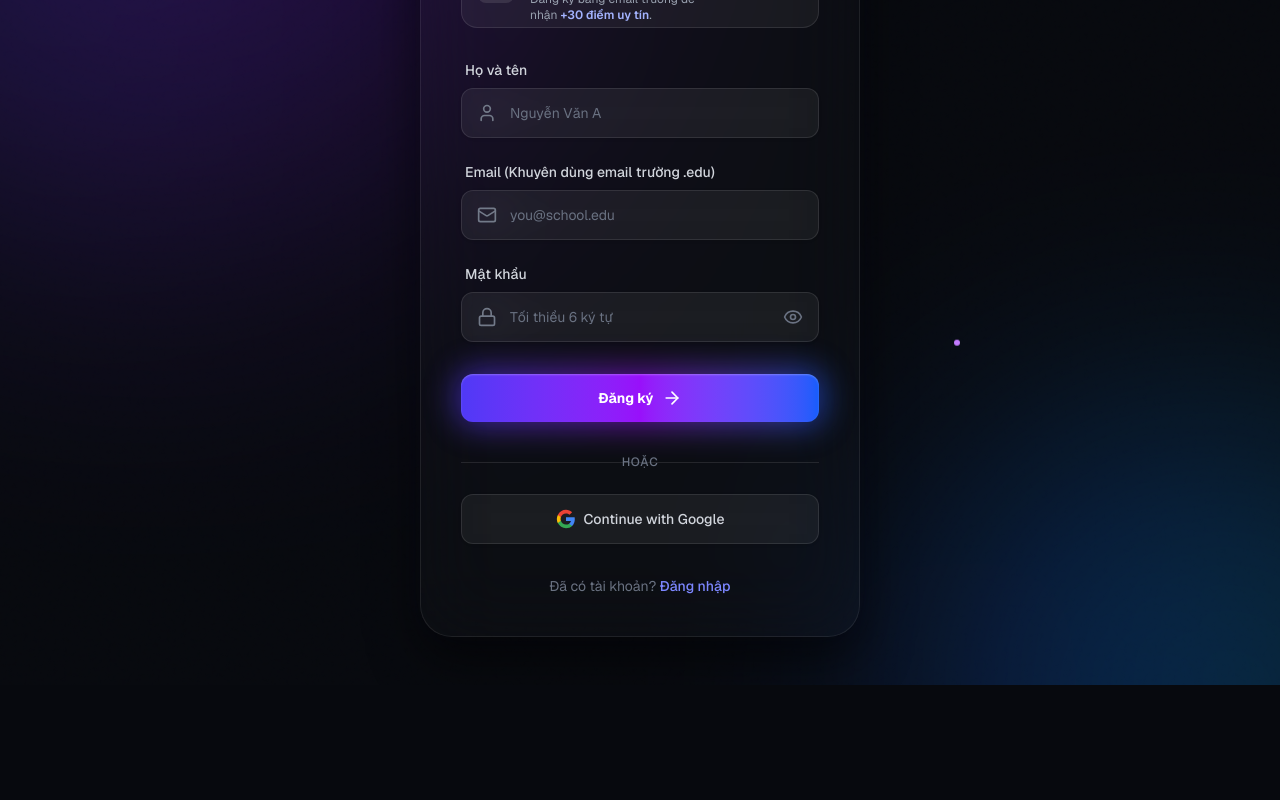
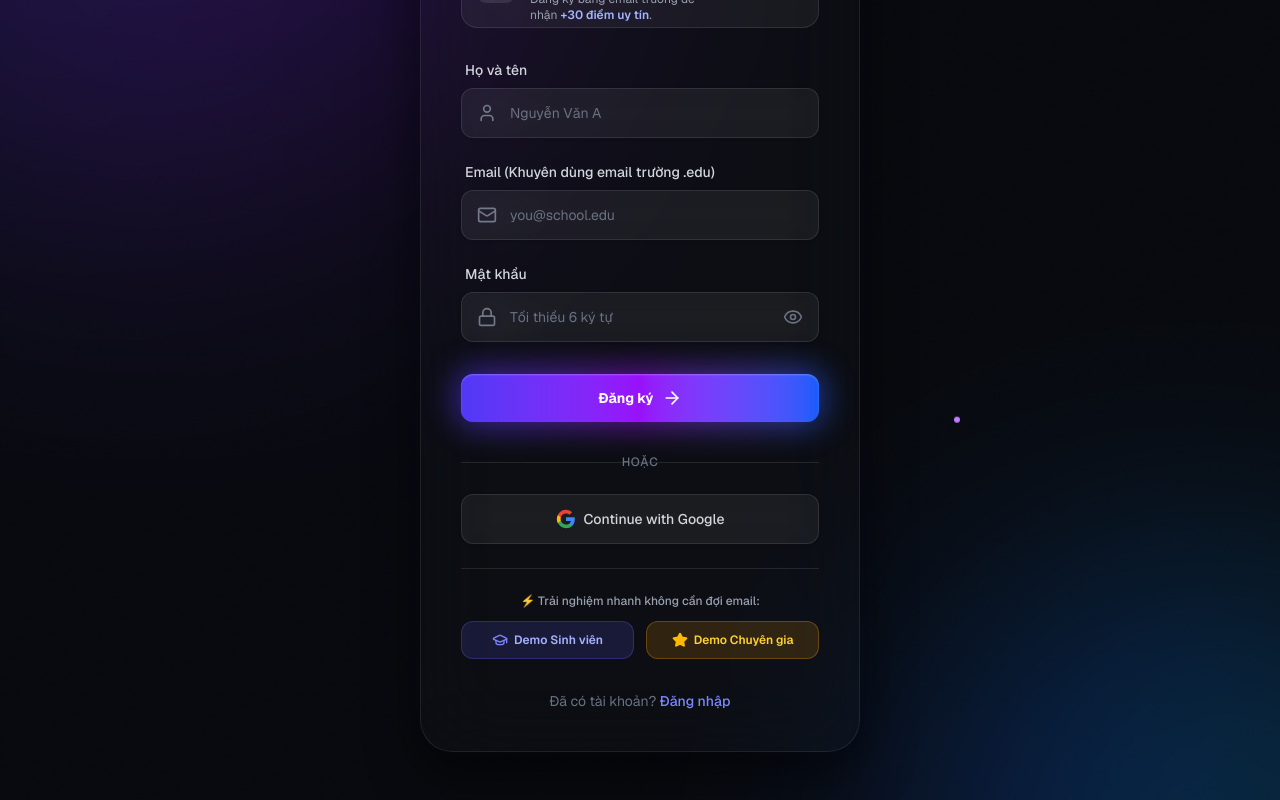
Before and after one commit to Duy2613/StudentHub-AI, a Next.js app in the folder frontend/: page /register in a window 1280 px wide. Shown: the part 331-1131 px from the top of the page. Before the commit the page ends 1016 px from the top, so only its background shows below. Built offline with nearby package versions, Linux system fonts and the light colour scheme; no server answers.

Commit message:
fix: update register auto-bypass for email confirmation & add demo options

```diff
--- a/frontend/src/app/register/page.jsx
+++ b/frontend/src/app/register/page.jsx
@@ -4,11 +4,12 @@
 //
 // Đăng ký 2 bước:
 //   Bước 1: Họ tên + Email + Mật khẩu -> signUpWithEmail()
-//   Bước 2: Nhập mã OTP gửi qua email -> verifyOtp() -> Điều hướng sang /onboarding (chọn Avatar & Vai trò).
+//   Bước 2: Nhập mã OTP gửi qua email (nếu bật Confirm Email) -> verifyOtp() -> Điều hướng sang /onboarding.
+//   Hỗ trợ trải nghiệm nhanh Demo Sinh viên & Chuyên gia uy tín.
 
 import React, { useState, useEffect } from "react";
 import { useRouter } from "next/navigation";
-import { Mail, Sparkles, User, ShieldCheck } from "lucide-react";
+import { Mail, Sparkles, User, ShieldCheck, GraduationCap, Star } from "lucide-react";
 import {
   AuthCard,
   InputField,
@@ -32,7 +33,7 @@ const STEP_OTP = "otp";
 
 const RegisterPage = () => {
   const router = useRouter();
-  const { session, profile, ensureSynced } = useAuth();
+  const { session, profile, ensureSynced, loginAsDemo } = useAuth();
 
   const [step, setStep] = useState(STEP_FORM);
   const [fullName, setFullName] = useState("");
@@ -62,7 +63,15 @@ const RegisterPage = () => {
     setError(null);
     setIsLoading(true);
     try {
-      await signUpWithEmail(email, password, fullName);
+      const data = await signUpWithEmail(email, password, fullName);
+
+      // Nếu Supabase đã tắt Confirm email hoặc người dùng có session ngay:
+      if (data?.session) {
+        await ensureSynced(fullName);
+        router.push("/onboarding");
+        return;
+      }
+
       setStep(STEP_OTP);
       setNotice(`Đã gửi mã xác nhận 6 chữ số tới ${email}. Vui lòng kiểm tra hộp thư (kể cả thư mục spam).`);
     } catch (err) {
@@ -79,7 +88,6 @@ const RegisterPage = () => {
     try {
       await verifySignupOtp(email, otp);
       await ensureSynced(fullName);
-      // Chuyển sang màn hình chọn Avatar & Vai trò
       router.push("/onboarding");
     } catch (err) {
       setError(translateAuthError(err));
@@ -191,6 +199,35 @@ const RegisterPage = () => {
               <GoogleButton isLoading={isGoogleLoading} isDisabled={isLoading} onClick={handleGoogleSignUp} />
             </div>
           </div>
+
+          {/* Demo Mode Bypass Options */}
+          <div className="mt-6 pt-6 border-t border-white/10 relative z-10 space-y-3">
+            <p className="text-xs text-center text-gray-400 font-medium">
+              ⚡ Trải nghiệm nhanh không cần đợi email:
+            </p>
+            <div className="grid grid-cols-2 gap-3">
+              <button
+                type="button"
+                onClick={() => {
+                  loginAsDemo("student");
+                  router.push("/onboarding");
+                }}
+                className="py-2.5 px-3 rounded-xl bg-indigo-500/15 hover:bg-indigo-500/25 border border-indigo-500/30 text-indigo-300 hover:text-white text-xs font-semibold flex items-center justify-center gap-1.5 transition-all hover:scale-102"
+              >
+                <GraduationCap className="w-4 h-4 text-indigo-400" /> Demo Sinh viên
+              </button>
+              <button
+                type="button"
+                onClick={() => {
+                  loginAsDemo("expert");
+                  router.push("/onboarding");
+                }}
+                className="py-2.5 px-3 rounded-xl bg-amber-500/15 hover:bg-amber-500/25 border border-amber-500/30 text-amber-300 hover:text-white text-xs font-semibold flex items-center justify-center gap-1.5 transition-all hover:scale-102"
+              >
+                <Star className="w-4 h-4 text-amber-400 fill-amber-400" /> Demo Chuyên gia
+              </button>
+            </div>
+          </div>
         </>
       ) : (
         <form className="space-y-6 relative z-10" onSubmit={handleVerifyOtp}>
```
Also changed, not shown: frontend/src/lib/auth/authService.js.
